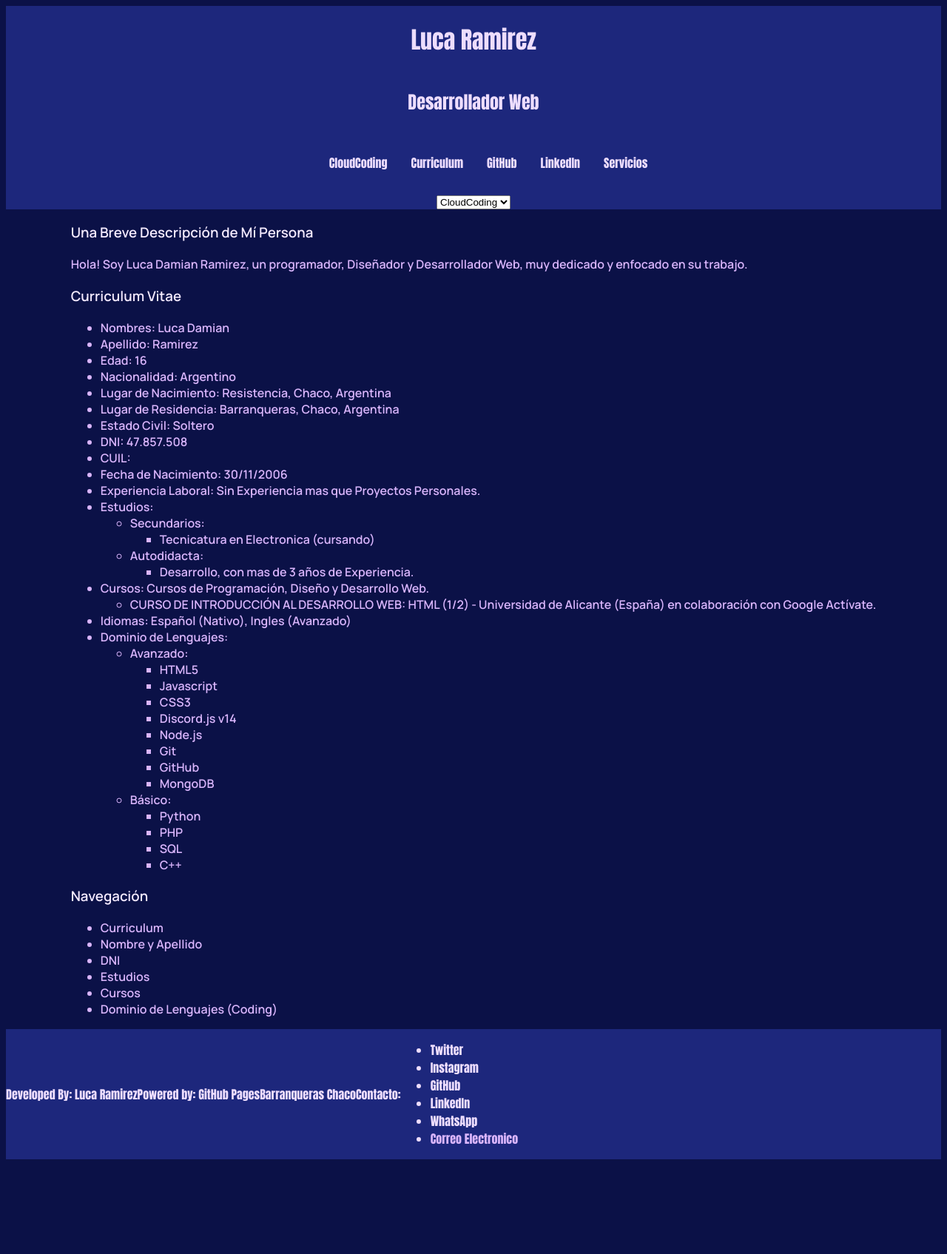
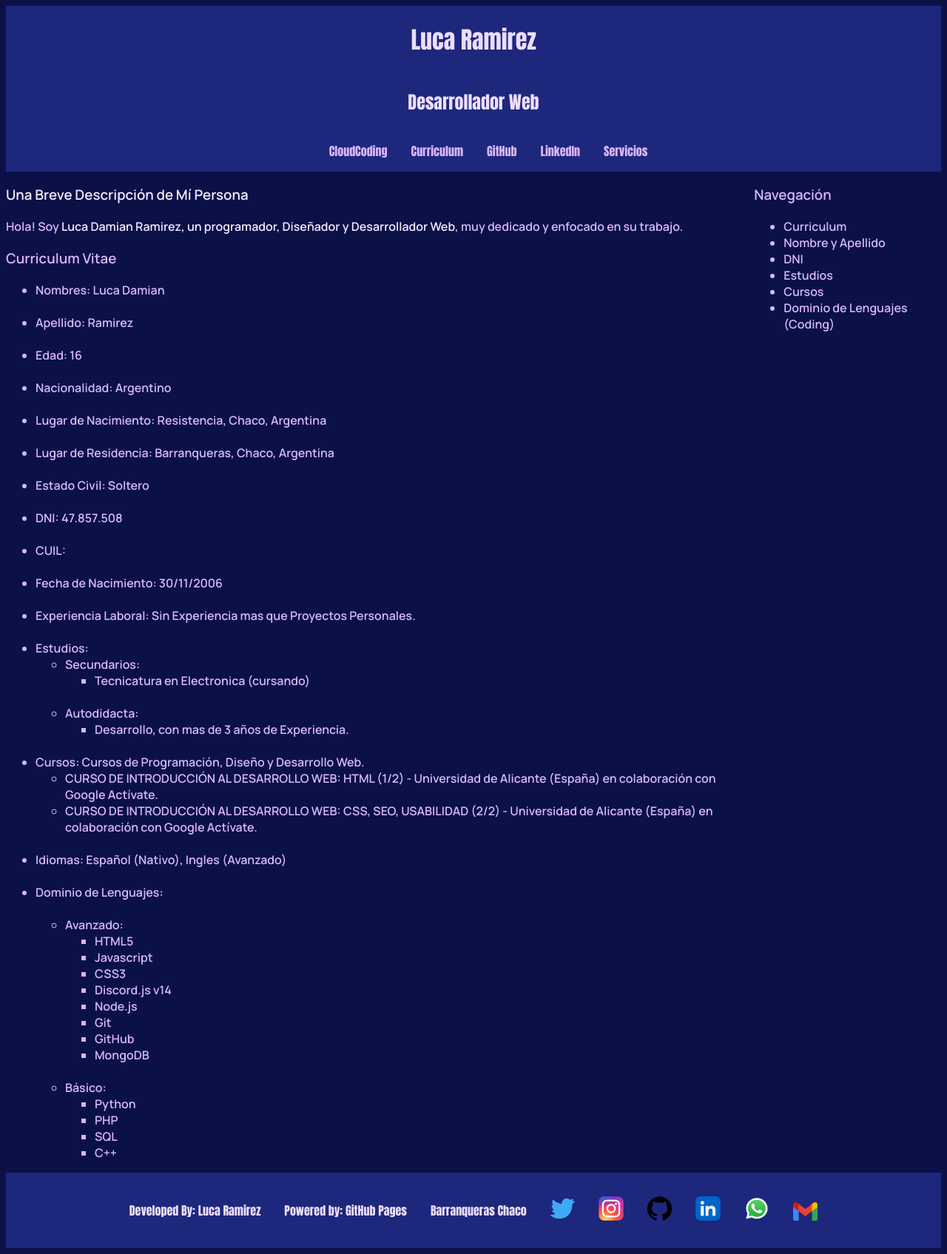
Before and after one commit to lukitaz-r/lukitaz-r.github.io, a plain HTML site: page index.html in a window 1280 px wide. Shown: the whole page at 74% size. Before the commit the page ends 1575 px from the top, so only its background shows below. Drawn offline with Linux system fonts and the light colour scheme.

Commit message:
estructurando la pagina

```diff
--- a/index.html
+++ b/index.html
@@ -24,11 +24,11 @@
 
     <nav>
         <ul class="display-great">
-            <li>CloudCoding</li>
-            <li>Curriculum</li>
-            <li>GitHub</li>
-            <li>LinkedIn</li>
-            <li>Servicios</li>
+            <li><a href="#">CloudCoding</a></li>
+            <li><a href="#">Curriculum</a></li>
+            <li><a href="https://github.com/lukitaz-r">GitHub</a></li>
+            <li><a href="https://www.linkedin.com/in/lukitaz-r/">LinkedIn</a></li>
+            <li><a href="#">Servicios</a></li>
         </ul>
 
         <select class="display-small" name="nav-small" id="lista-desplegable-nav">
@@ -44,54 +44,54 @@
         <main>
             <article>
                 <h3><strong>Una Breve Descripción de Mí Persona</strong></h3>
-                <p>Hola! Soy Luca Damian Ramirez, un programador, Diseñador y Desarrollador Web, muy dedicado y enfocado en su trabajo.</p>
+                <p>Hola! Soy <strong>Luca Damian Ramirez, un programador, Diseñador y Desarrollador Web</strong>, muy dedicado y enfocado en su trabajo.</p>
             </article>
             <article id="curriculum">
                 <h3>Curriculum Vitae</h3>
                 <ul>
                     <li>
                         Nombres: Luca Damian
-                    </li>
+                    </li><br>
 
                     <li>
                         Apellido: Ramirez
-                    </li>
+                    </li><br>
 
                     <li>
                         Edad: 16
-                    </li>
+                    </li><br>
 
                     <li>
                         Nacionalidad: Argentino
-                    </li>
+                    </li><br>
 
                     <li>
                         Lugar de Nacimiento: Resistencia, Chaco, Argentina
-                    </li>
+                    </li><br>
 
                     <li>
                         Lugar de Residencia: Barranqueras, Chaco, Argentina
-                    </li>
+                    </li><br>
 
                     <li>
                         Estado Civil: Soltero
-                    </li>
+                    </li><br>
 
                     <li>
                         DNI: 47.857.508
-                    </li>
+                    </li><br>
 
                     <li>
                         CUIL:
-                    </li>
+                    </li><br>
 
                     <li>
                         Fecha de Nacimiento: 30/11/2006
-                    </li>
+                    </li><br>
 
                     <li>
                         Experiencia Laboral: Sin Experiencia mas que Proyectos Personales.
-                    </li>
+                    </li><br>
 
                     <li>
                         Estudios:
@@ -101,29 +101,30 @@
                                 <ul>
                                     <li>Tecnicatura en Electronica (cursando)</li>
                                 </ul>
-                            </li>
+                            </li><br>
 
                             <li>
                                 Autodidacta:
                                 <ul><li>Desarrollo, con mas de 3 años de Experiencia.</li></ul>
                             </li>
                         </ul>
-                    </li>
+                    </li><br>
 
                     <li>
                         Cursos: Cursos de Programación, Diseño y Desarrollo Web.
                         <ul>
                           <li><a href="src/pdf/activate_certificate.pdf">CURSO DE INTRODUCCIÓN AL DESARROLLO WEB: HTML (1/2) - Universidad de Alicante (España) en colaboración con Google Actívate.</a></li>
+                          <li><a href="src/pdf/activate_certificate (1).pdf">CURSO DE INTRODUCCIÓN AL DESARROLLO WEB: CSS, SEO, USABILIDAD (2/2) - Universidad de Alicante (España) en colaboración con Google Actívate.</a></li>
                         </ul>
-                    </li>
+                    </li><br>
 
                     <li>
                         Idiomas: Español (Nativo), Ingles (Avanzado)
-                    </li>
+                    </li><br>
 
                     <li>
                         Dominio de Lenguajes:
-                        <ul>
+                        <ul><br>
                             <li>
                                 Avanzado:
                                 <ul>
@@ -137,7 +138,7 @@
                                     <li>MongoDB</li>
                                 </ul>
                             </li>
-
+                            <br>
                             <li>
                                 Básico:
                                 <ul>
@@ -170,14 +171,25 @@
         <p>Developed By: Luca Ramirez</h4>
         <p>Powered by: GitHub Pages</p>
         <p>Barranqueras Chaco</p>
-        <p>Contacto:<p>
         <ul>
-            <li>Twitter</li>
-            <li>Instagram</li>
-            <li>GitHub</li>
-            <li>LinkedIn</li>
-            <li>WhatsApp</li>
-            <li><a href="mailto:lucadamianramirez10@gmail.com">Correo Electronico</a></li>
+            <li>
+                <a href="https://twitter.com/alemanashe"><img src="src/img/twitter.png" alt="link twitter"></a>
+            </li>
+            <li>
+                <a href="https://www.instagram.com/lukitaz_r/"><img src="src/img/instagram.png" alt="link instagram"></a>
+            </li>
+            <li>
+                <a href="https://github.com/lukitaz-r"><img src="src/img/github.png" alt="link github"></a>
+            </li>
+            <li>
+                <a href="https://www.linkedin.com/in/lukitaz-r/"><img src="src/img/linkedin.png" alt="imagen linkedin"></a>
+            </li>
+            <li>
+                <a href="tel:+543704685512"><img src="src/img/whatsapp.png" alt="link Whatsapp"></a>
+            </li>
+            <li>
+                <a href="mailto:lucadamianramirez10@gmail.com"><img src="src/img/gmail.png" alt="link correo electronico" name="gmail"></a>
+            </li>
         </ul>
     </footer>
 </body>
--- a/src/css/base.css
+++ b/src/css/base.css
@@ -1,26 +1,13 @@
 @import url('https://fonts.googleapis.com/css2?family=Manrope:wght@600&display=swap');
+
+.display-small {
+    display: none
+}
 
 body {
     font-family: 'Manrope', sans-serif;
-    max-width: 1500px;
     display: flex;
     flex-direction: column;
-    align-items: center;
-}
-
-header, nav{
-    font-family: Impact, Haettenschweiler, 'Arial Narrow Bold', sans-serif;
-    width: 100%;
-    display: flex;
-    flex-direction: column;
-    align-items: center;
-}
-
-footer {
-    font-family: Impact, Haettenschweiler, 'Arial Narrow Bold', sans-serif;
-    width: 100%;
-    display: flex;
-    flex-direction: row;
     align-items: center;
 }
 
@@ -33,6 +20,26 @@ nav ul {
     list-style-type: none;
 }
 
-nav ul li {
+nav ul li a {
     padding: 1em;
 }
+
+footer {
+    justify-content: center;
+}
+
+footer p {
+    padding: 1em;
+}
+
+footer ul {
+    list-style-type: none;
+    display: flex;
+    align-items: baseline;
+    padding: 0;
+}
+
+footer ul li a img {
+    width: 2.1em;
+    padding: 1em;
+}
--- a/src/css/color.css
+++ b/src/css/color.css
@@ -7,6 +7,7 @@
     --footer-text: #EDDDFE;
     --hover: #5462de;
     --subtitulos: #f3e9fe;
+    --hover-header: #7f8af2;
 }
 
 body {
@@ -19,13 +20,14 @@ header, nav {
     color: var(--header-text);
 }
 
+
+strong {
+    color: var(--subtitulos);
+}
+
 a {
     color: var(--color-primario);
     text-decoration: none;
-}
-
-h3 {
-    color: var(--subtitulos);
 }
 
 a:hover {
@@ -33,8 +35,19 @@ a:hover {
     transition: 0.5s;
 }
 
+nav ul li a:hover {
+    background-color: var(--hover-header);
+    color: var(--header);
+    transition: 0,5s;
+}
+
 
 footer {
     background-color: var(--footer);
     color: var(--footer-text);
 }
+
+footer ul li a img:hover {
+    background-color: var(--hover);
+    transition: 0.5s;
+}
--- a/src/css/great.css
+++ b/src/css/great.css
@@ -0,0 +1,35 @@
+display-great {
+    display: inherit !important;
+}
+
+header, nav, #wrapper{
+    font-family: Impact, Haettenschweiler, 'Arial Narrow Bold', sans-serif;
+    width: 100%;
+    display: flex;
+    flex-direction: column;
+    align-items: center;
+    margin-left: 0;
+    margin-right: 0;
+    clear: both;
+    justify-content: center;
+}
+
+footer {
+    font-family: Impact, Haettenschweiler, 'Arial Narrow Bold', sans-serif;
+    width: 100%;
+    display: flex;
+    flex-direction: row;
+    align-items: center;
+    justify-content: center;
+}
+
+#cuerpo-pagina {
+    display: flex;
+}
+
+main {
+    width: 80%;
+}
+aside {
+    width: 20%;
+}
```
Also changed, not shown: src/img/github.png (added), src/img/gmail.png (added), src/img/instagram.png (added), src/img/linkedin.png (added), src/img/twitter.png (added), src/img/whatsapp.png (added), 1 other file.
